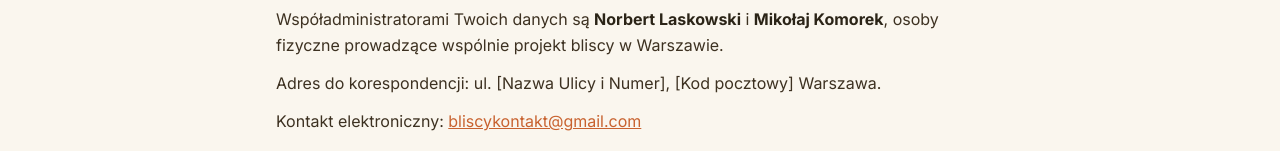
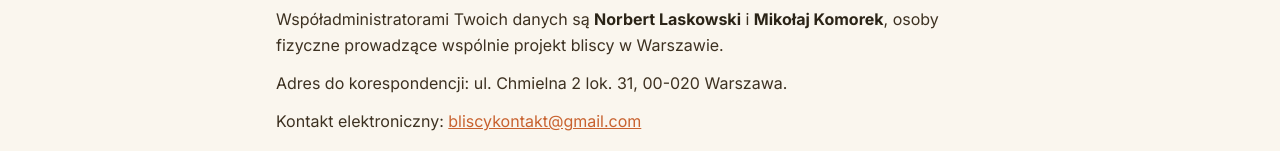
Before and after one commit to laskoAI/bliscy-app, a Next.js app: page /polityka-prywatnosci in a window 1280 px wide. Shown: the part 428-579 px from the top of the page. Built offline with nearby package versions, Linux system fonts and the light colour scheme.

Commit message:
Add real correspondence address to privacy policy

```diff
--- a/src/app/polityka-prywatnosci/page.tsx
+++ b/src/app/polityka-prywatnosci/page.tsx
@@ -22,7 +22,7 @@ export default function PolitykaPage() {
         Warszawie.
       </p>
       <p>
-        Adres do korespondencji: ul. [Nazwa Ulicy i Numer], [Kod pocztowy] Warszawa.
+        Adres do korespondencji: ul. Chmielna 2 lok. 31, 00-020 Warszawa.
       </p>
       <p>
         Kontakt elektroniczny:{" "}
```
